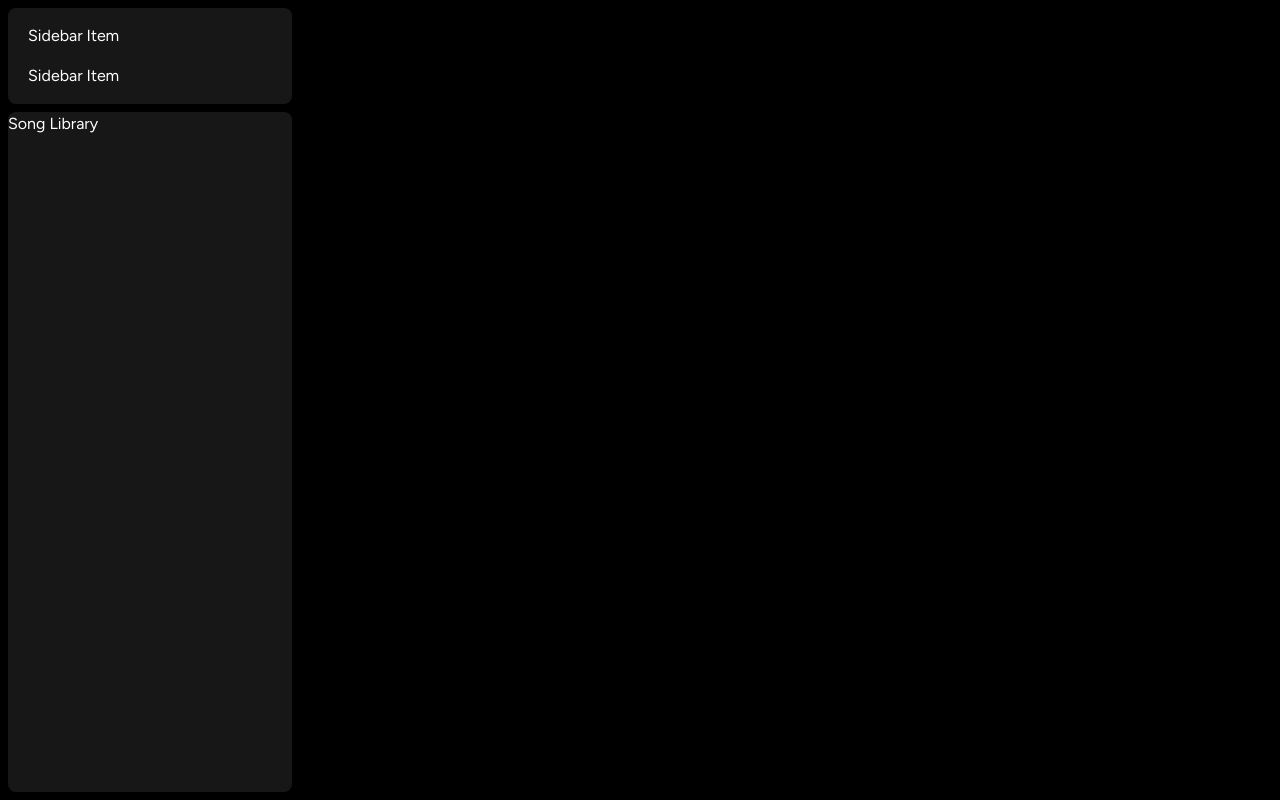
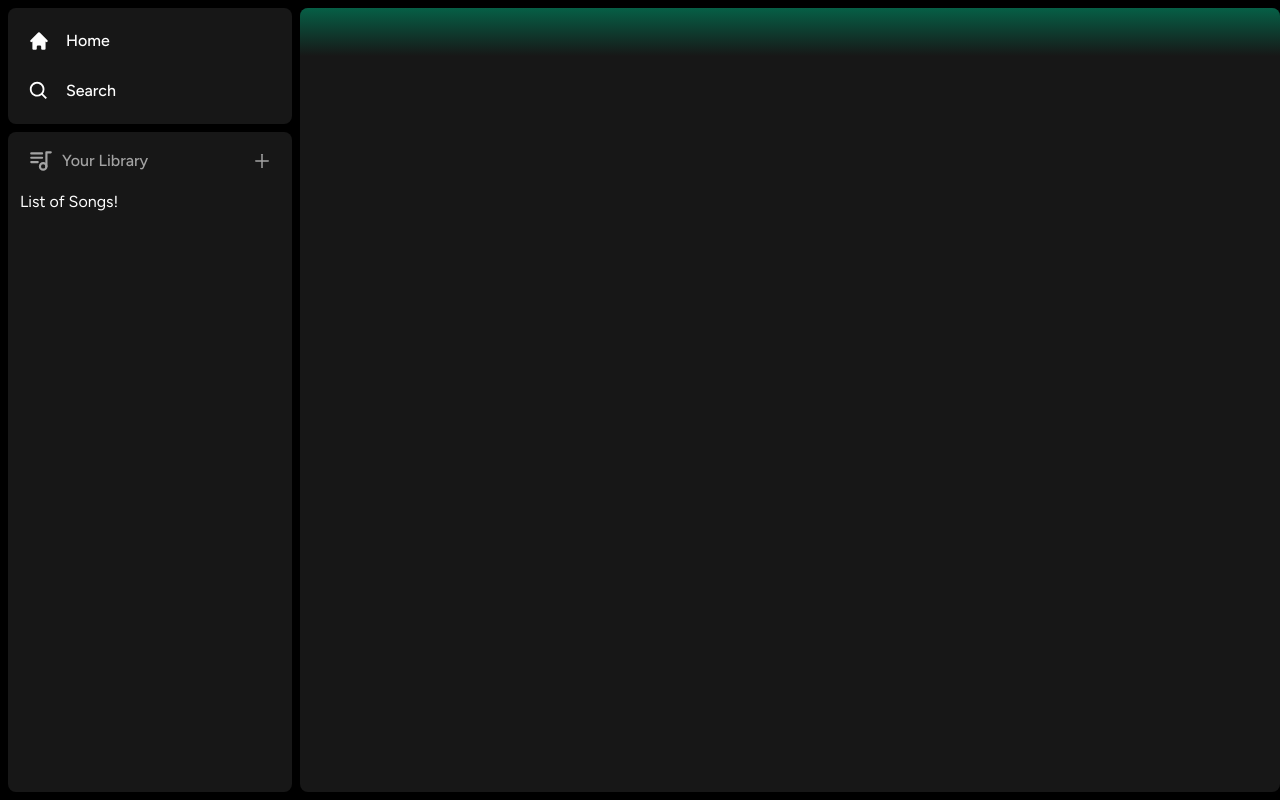
Before and after one commit to yaminmuhammad/spotidy, a Next.js app: page / in a window 1280 px wide. Built offline with nearby package versions, Linux system fonts and the light colour scheme.

Commit message:
add main content with gradient header 33:25

```diff
--- a/app/(site)/page.tsx
+++ b/app/(site)/page.tsx
@@ -1,8 +1,19 @@
+import Header from "@/components/Header";
+
 
 export default function Home() {
   return (
-    <div className="text-green-500">
-      Main Content !
+    <div className="
+    bg-neutral-900
+    rounded-lg
+    h-full
+    w-full
+    overflow-hidden
+    overflow-y-auto
+    ">
+      <Header>
+        Header
+      </Header>
     </div>
   )
 }
--- /dev/null
+++ b/components/Header.tsx
@@ -0,0 +1,37 @@
+"use client"
+
+import { useRouter } from "next/navigation";
+import { twMerge } from "tailwind-merge";
+
+interface HeaderProps {
+    children: React.ReactNode;
+    className?: string;
+}
+
+const Header: React.FC<HeaderProps> = ({
+    children,
+    className
+}) => {
+    const router = useRouter();
+
+    const handleLogout = () => {
+
+    }
+
+  return (
+      <div className={twMerge(`
+    h-fit
+    bg-gradient-to-b
+    from-emerald-800
+    p-6
+    `, className)}
+      >
+          <div>
+
+          </div>
+
+    </div>
+  )
+}
+
+export default Header
--- /dev/null
+++ b/components/Library.tsx
@@ -0,0 +1,63 @@
+"use client"
+
+import { TbPlaylist } from "react-icons/tb";
+import { AiOutlinePlus } from "react-icons/ai";
+
+const Library = () => {
+    const onClick = () => {
+    //   handle upload later
+
+  }
+
+    return (
+    <div className="flex flex-col">
+            <div
+                className="
+            flex
+            items-center
+            justify-between
+            px-5
+            pt-4
+            ">
+                <div
+                    className="
+                    inline-flex
+                    items-center
+                    gap-x-2
+                    ">
+
+                    <TbPlaylist className="text-neutral-400" size={26} />
+                    <p className="
+                    text-neutral-400
+                    font-medium
+                    text-md
+                    ">
+                        Your Library
+                    </p>
+                </div>
+                <AiOutlinePlus
+                    onClick={onClick}
+                    size={20}
+                    className="
+                    text-neutral-400
+                    cursor-pointer
+                    hover:text-white
+                    transition
+                    "
+                />
+        </div>
+
+            <div className="
+        flex
+        flex-col
+        gap-y-2
+        mt-4
+        px-3
+        ">
+            List of Songs!
+        </div>
+    </div>
+  )
+}
+``
+export default Library
--- a/components/Sidebar.tsx
+++ b/components/Sidebar.tsx
@@ -6,6 +6,7 @@
 import { BiSearch } from "react-icons/bi";
 import Box from "./Box";
 import SidebarItem from "./SidebarItem";
+import Library from "./Library";
 
 interface SidebarProps {
     children: React.ReactNode;
@@ -62,9 +63,13 @@
                     </div>
                 </Box>
                 <Box className="overflow-y-auto h-full">
-                    Song Library
+                    <Library/>
                 </Box>
             </div>
+
+            <main className="h-full flex-1 overflow-y-auto py-2">
+                {children}
+            </main>
         </div>
     );
 }
--- a/components/SidebarItem.tsx
+++ b/components/SidebarItem.tsx
@@ -1,10 +1,44 @@
+import Link from "next/link";
+import { IconType } from "react-icons"
+import { twMerge } from "tailwind-merge";
 
+interface SidebarItemProps {
+    icon: IconType;
+    label: string;
+    active?: boolean;
+    href: string;
+}
 
-const SidebarItem = () => {
+const SidebarItem: React.FC<SidebarItemProps> = ({
+    icon : Icon,
+    label,
+    active,
+    href
+}) => {
   return (
-    <div>
-      Sidebar Item
-    </div>
+      <Link
+        href={href}
+          className={twMerge(`
+            flex
+            flex-row
+            h-auto
+            items-center
+            w-full
+            gap-x-4
+            text-md
+            font-medium
+            cursor-pointer
+            hover:text-white
+            transition
+            text-neutral-400
+            py-1
+          `,
+          active && "text-white"
+          )}
+      >
+          <Icon size={26} />
+          <p className="truncate w-full">{label }</p>
+    </Link>
   )
 
 }
```
